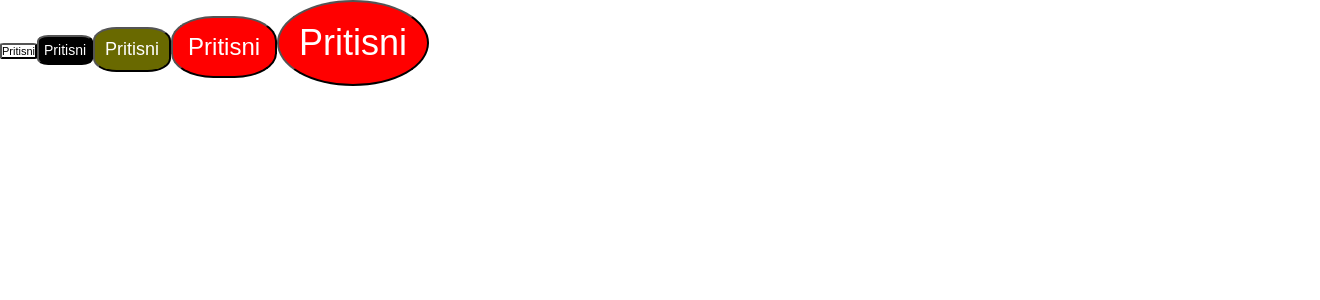
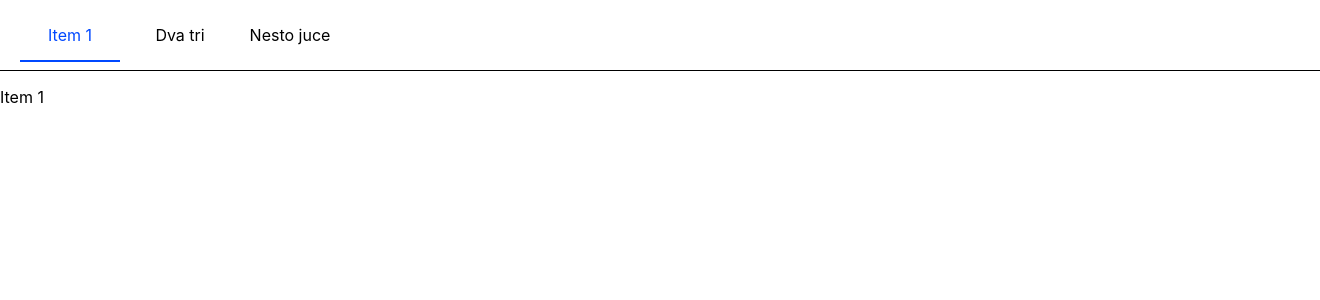
Before and after one commit to suadsuljovic/react2gen, a React (Create React App) app: page / in a window 1280 px wide. Shown: the top 300 px of the page, 1320 px wide, since content can reach past the window. Built offline with nearby package versions, Linux system fonts and the light colour scheme.

Commit message:
tabs component

```diff
--- /dev/null
+++ b/src/components/functional/Tabs/index.jsx
@@ -0,0 +1,35 @@
+import { useState } from "react";
+import style from "./tabs.module.css";
+const Tabs = (props) => {
+  const { onChange, tabsList } = props;
+  const [selected, setSelected] = useState(0);
+
+  const handleChange = (index, title) => {
+    setSelected(index);
+
+    if (onChange) {
+      onChange(title);
+    }
+  };
+
+  return (
+    <div className={style.tabsContainer}>
+      {tabsList.length > 0 &&
+        tabsList.map((title, index) => {
+          return (
+            <div
+              className={`${style.tabItem} ${
+                selected === index ? style.active : ""
+              }`}
+              onClick={() => handleChange(index, title)}
+              key={index}
+            >
+              <p>{title}</p>
+            </div>
+          );
+        })}
+    </div>
+  );
+};
+
+export default Tabs;
--- /dev/null
+++ b/src/components/functional/Tabs/tabs.module.css
@@ -0,0 +1,26 @@
+.tabsContainer {
+  height: 50px;
+  width: 100%;
+  padding: 10px 20px;
+  border-bottom: 1px solid black;
+
+  display: flex;
+  justify-items: center;
+}
+
+.tabItem {
+  min-width: 100px;
+  height: 100%;
+  margin-right: 10px;
+
+  display: flex;
+  justify-content: center;
+  align-items: center;
+
+  cursor: pointer;
+}
+
+.tabItem.active {
+  color: rgb(0, 72, 255);
+  border-bottom: 2px solid rgb(0, 72, 255);
+}
--- /dev/null
+++ b/src/components/functional/TabsExample/index.jsx
@@ -0,0 +1,17 @@
+import { useState } from "react";
+import Tabs from "../Tabs";
+
+const TabsExample = (props) => {
+  const [selectedTab, setSelectedTab] = useState("Item 1");
+  const array = ["Item 1", "Dva tri", "Nesto juce"];
+  return (
+    <div>
+      <Tabs onChange={(title) => setSelectedTab(title)} tabsList={array} />
+      {selectedTab === array[0] && <p>Item 1</p>}
+      {selectedTab === array[1] && <p>Item 2</p>}
+      {selectedTab === array[2] && <p>Item 3</p>}
+    </div>
+  );
+};
+
+export default TabsExample;
--- a/src/index.js
+++ b/src/index.js
@@ -1,11 +1,7 @@
 import React from "react";
 import ReactDOM from "react-dom/client";
-import Composition from "./components/functional/Composition";
-import MainButton from "./components/functional/MainButton";
-import SearchMock from "./components/functional/SearchMock";
-
-import SimpleForm from "./components/functional/SimpleForm";
-import TemperatureConverter from "./components/functional/TemperatureConverter";
+import Tabs from "./components/functional/Tabs";
+import TabsExample from "./components/functional/TabsExample";
 
 import "./index.css";
 import reportWebVitals from "./reportWebVitals";
@@ -14,11 +10,7 @@ const root = ReactDOM.createRoot(document.getElementById("root"));
 
 root.render(
   <React.StrictMode>
-    <MainButton text="Pritisni" color="white" radius="xs" size="xs" />
-    <MainButton text="Pritisni" color="dark" radius="sm" size="sm" />
-    <MainButton text="Pritisni" color="yellow" radius="md" size="md" />
-    <MainButton text="Pritisni" color="red" radius="lg" size="lg" />
-    <MainButton text="Pritisni" color="red" radius="xl" size="xl" />
+    <TabsExample />
   </React.StrictMode>
 );
 
```
